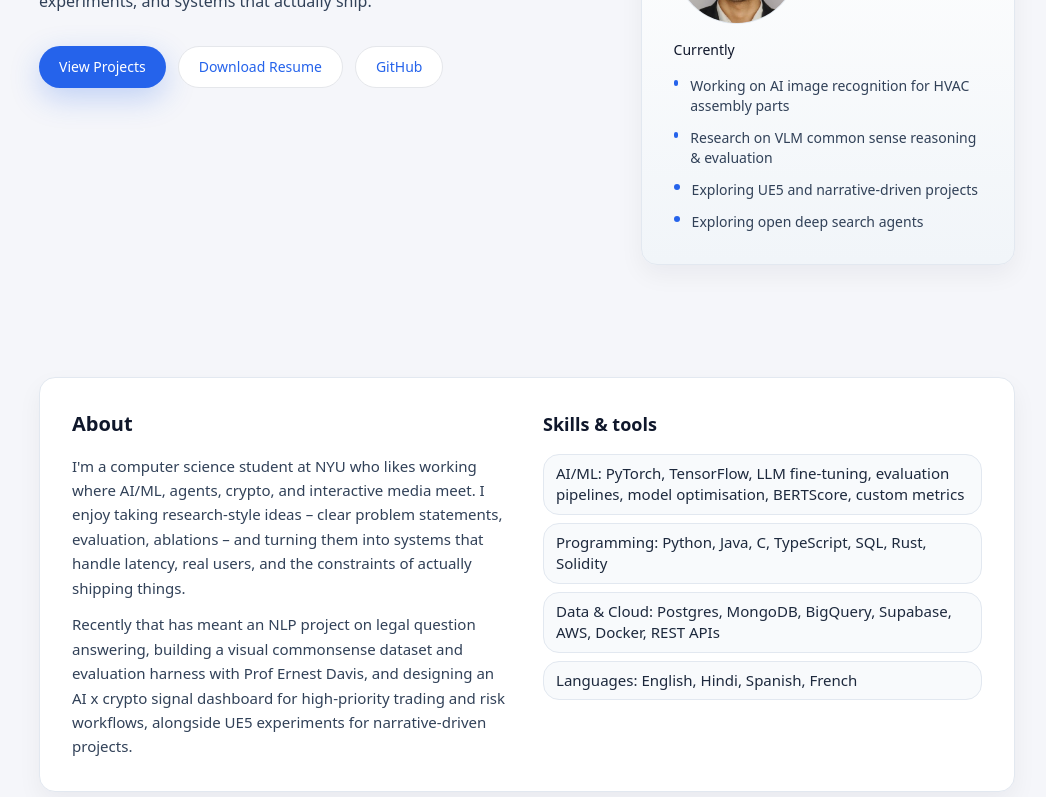
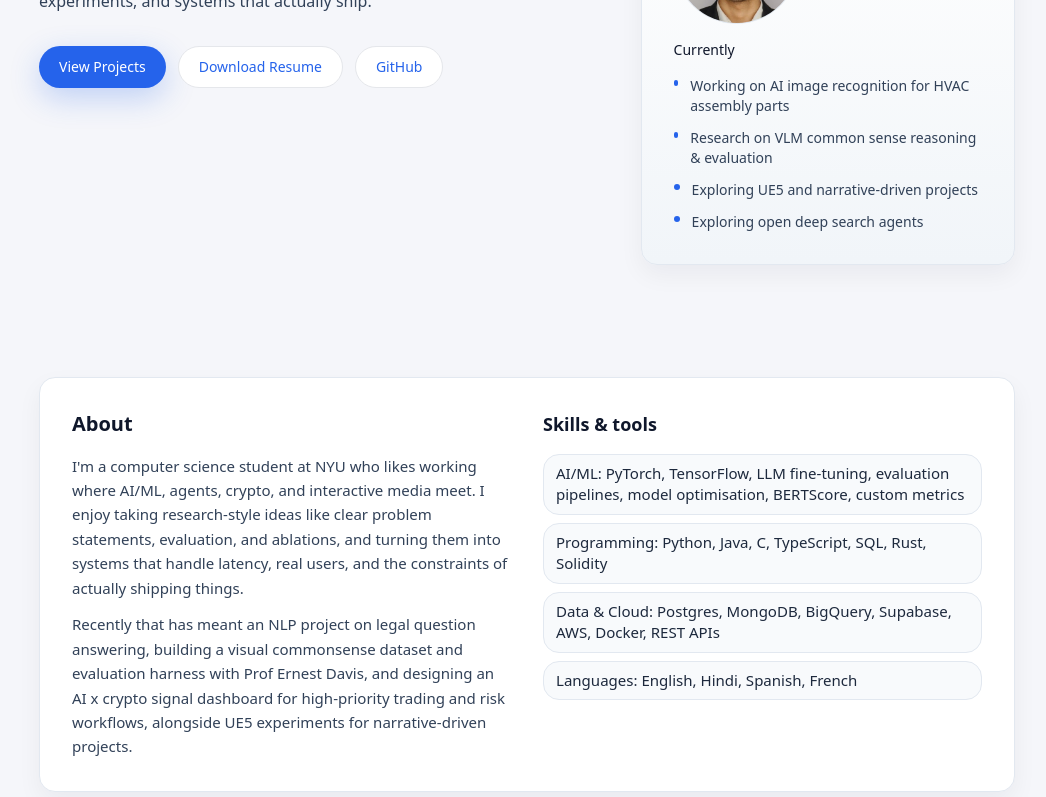
Before and after one commit to neilt93/Website, a Next.js app: page /about in a window 1280 px wide. Shown: the part 390-1187 px from the top of the page, without its empty margins (113-1159 px from the left). Built offline with nearby package versions, Linux system fonts and the light colour scheme.

Commit message:
fixed text formatting

```diff
--- a/src/app/about/page.tsx
+++ b/src/app/about/page.tsx
@@ -111,8 +111,8 @@ export default function AboutPage() {
               <p>
                 I&apos;m a computer science student at NYU who likes working
                 where AI/ML, agents, crypto, and interactive media meet. I
-                enjoy taking research-style ideas – clear problem statements,
-                evaluation, ablations – and turning them into systems that
+                enjoy taking research-style ideas like clear problem statements,
+                evaluation, and ablations, and turning them into systems that
                 handle latency, real users, and the constraints of actually
                 shipping things.
               </p>
```
